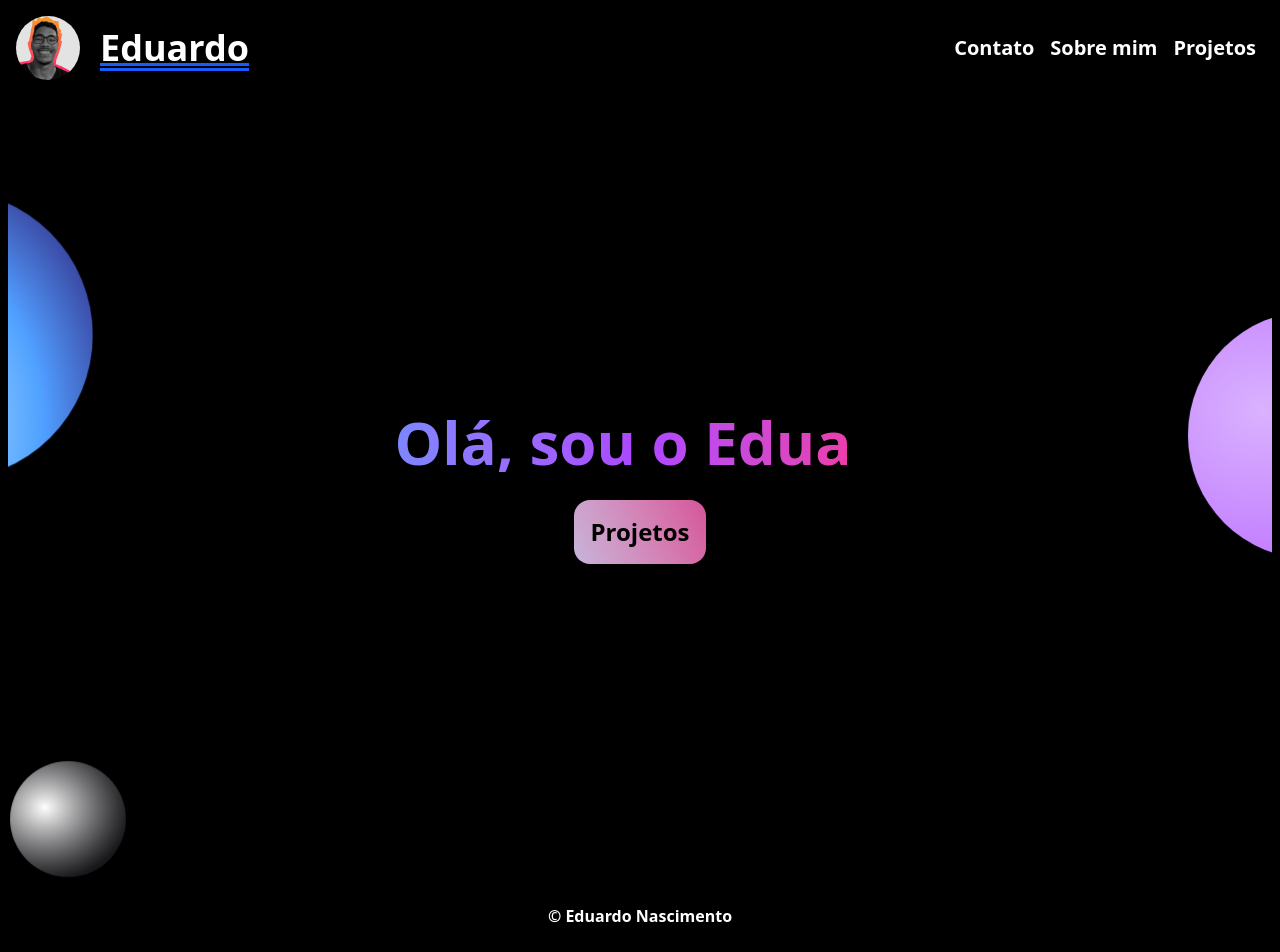
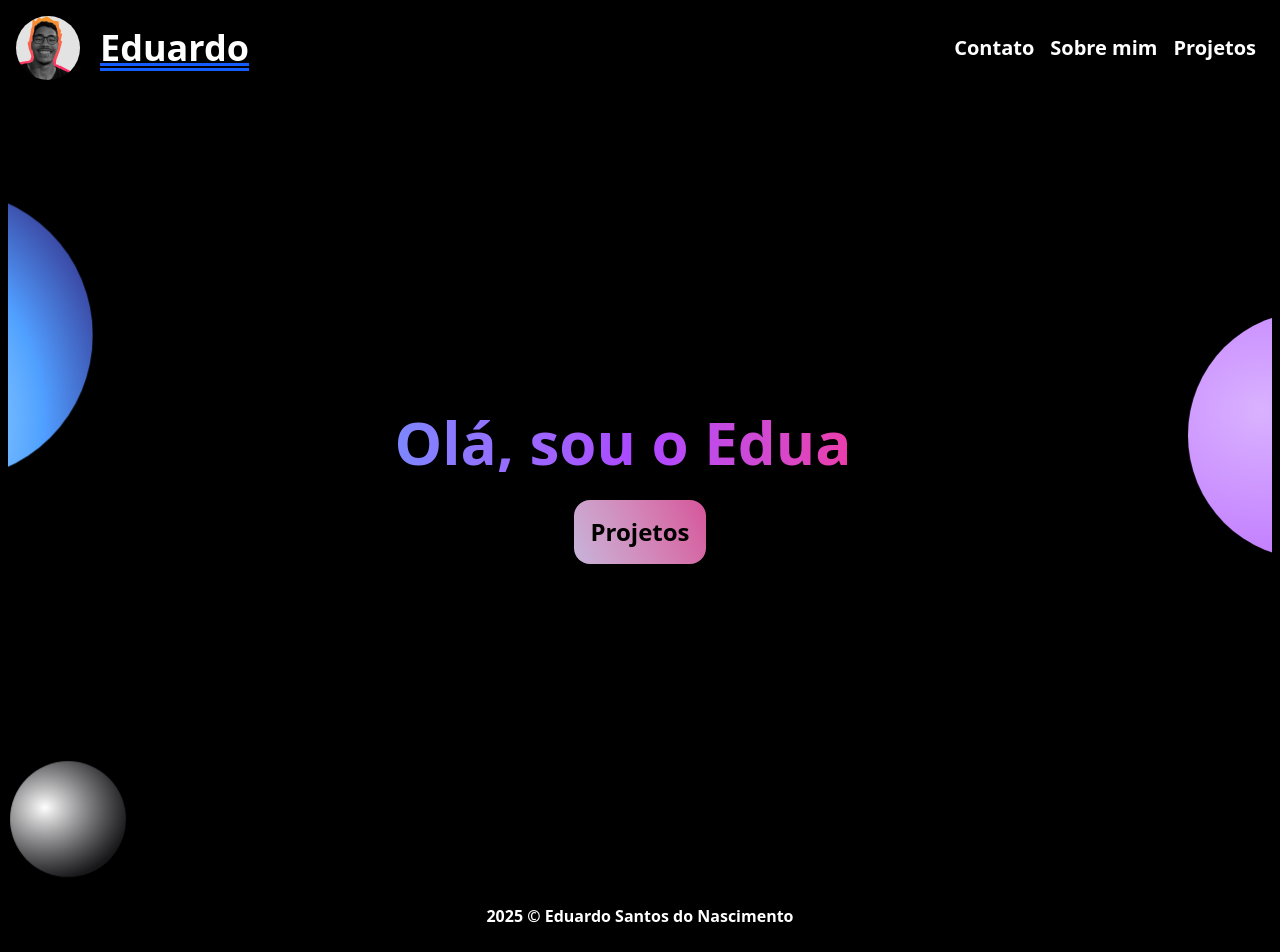
Before and after one commit to EduardoSantos2231/Porfolio_v1.0, a React (Vite) app: page / in a window 1280 px wide. Built offline with nearby package versions, Linux system fonts and the light colour scheme.

Commit message:
fix: ajustando footer

```diff
--- a/src/components/Footer.tsx
+++ b/src/components/Footer.tsx
@@ -1,10 +1,11 @@
 
 export default function Footer() {
+  const data = new Date().getFullYear()
   return (
     <div className="flex justify-center text-white font-bold">
       <ul className="flex gap-3 p-4">
         <li>
-          &copy; Eduardo Nascimento
+         {data} &copy; Eduardo Santos do Nascimento
         </li>
       </ul>
 
```
